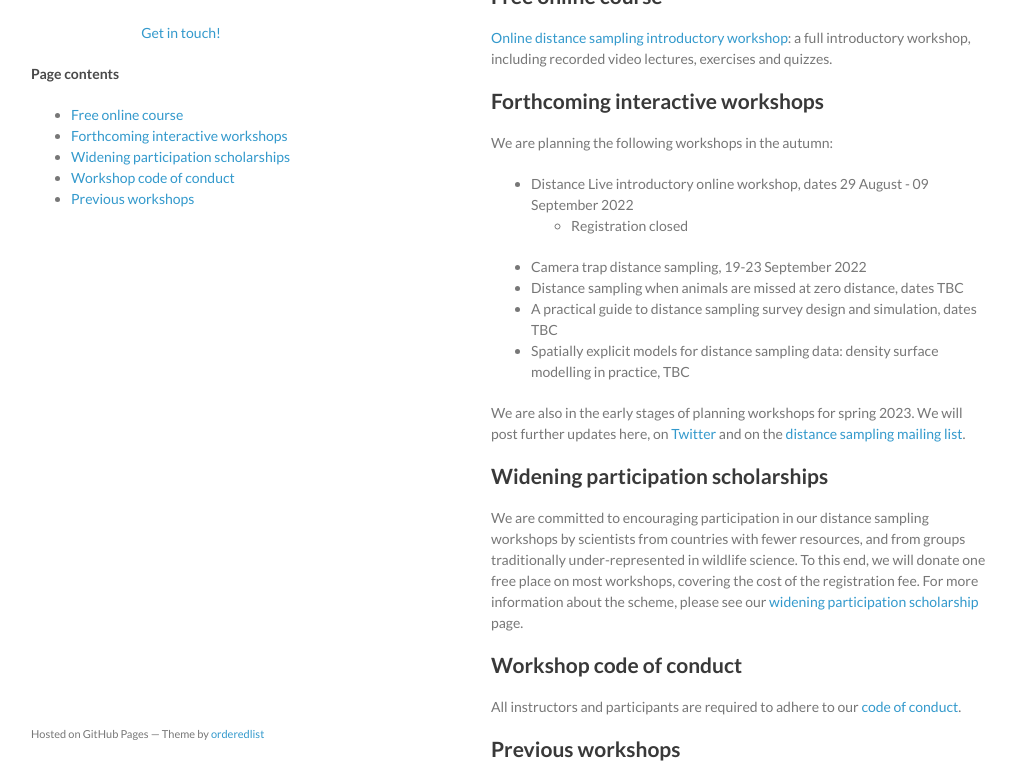
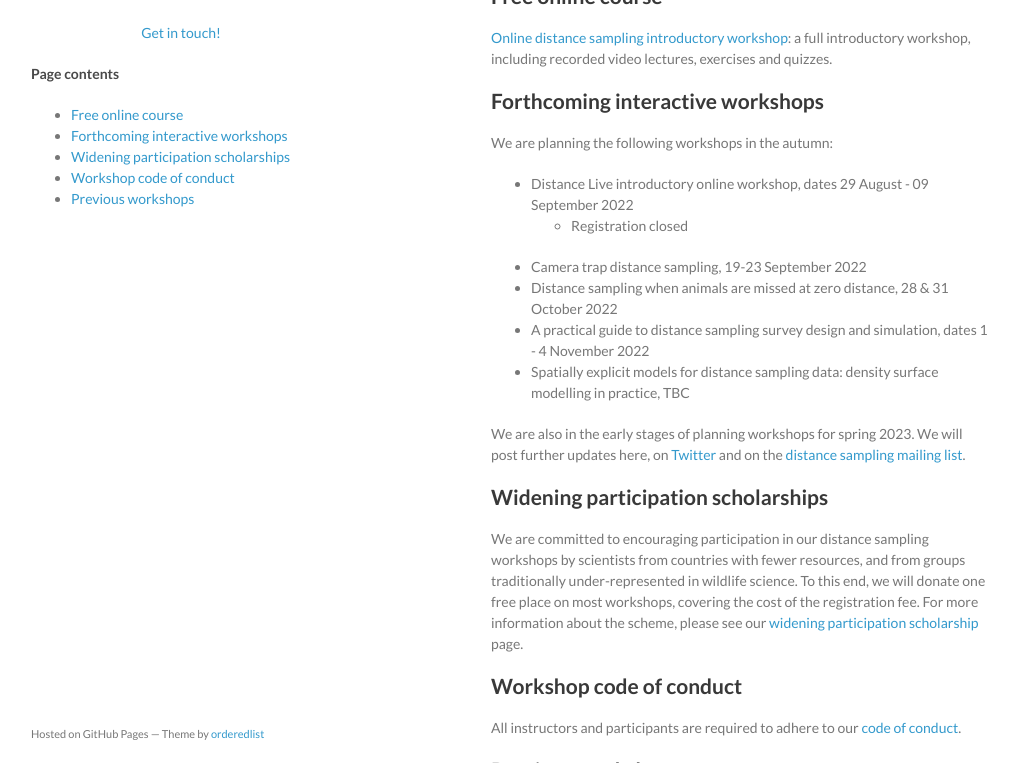
Before and after one commit to distanceworkshops/distanceworkshops.github.io, a Jekyll site: the page built from index.md, in a window 1280 px wide and 900 px high, cut to the strip 137-900 px from the top of the window. Shown: the whole strip, without its empty margins (129-1145 px from the left). Built offline with Jekyll 4.4.1, drawn with Linux system fonts in a browser that asks for light colours.

Commit message:
Added dates for mrds and dsims workshops

```diff
--- a/index.md
+++ b/index.md
@@ -18,8 +18,8 @@ We are planning the following workshops in the autumn:
 - Distance Live introductory online workshop, dates 29 August - 09 September 2022
   - Registration closed
 - Camera trap distance sampling, 19-23 September 2022
-- Distance sampling when animals are missed at zero distance, dates TBC
-- A practical guide to distance sampling survey design and simulation, dates TBC
+- Distance sampling when animals are missed at zero distance, 28 & 31 October 2022
+- A practical guide to distance sampling survey design and simulation, dates 1 - 4 November 2022
 - Spatially explicit models for distance sampling data: density surface modelling in practice, TBC
 
 We are also in the early stages of planning workshops for spring 2023.  We will post further updates here, on [Twitter](http://twitter.com/distancesamp) and on the [distance sampling mailing list](https://groups.google.com/forum/#!forum/distance-sampling).
```
